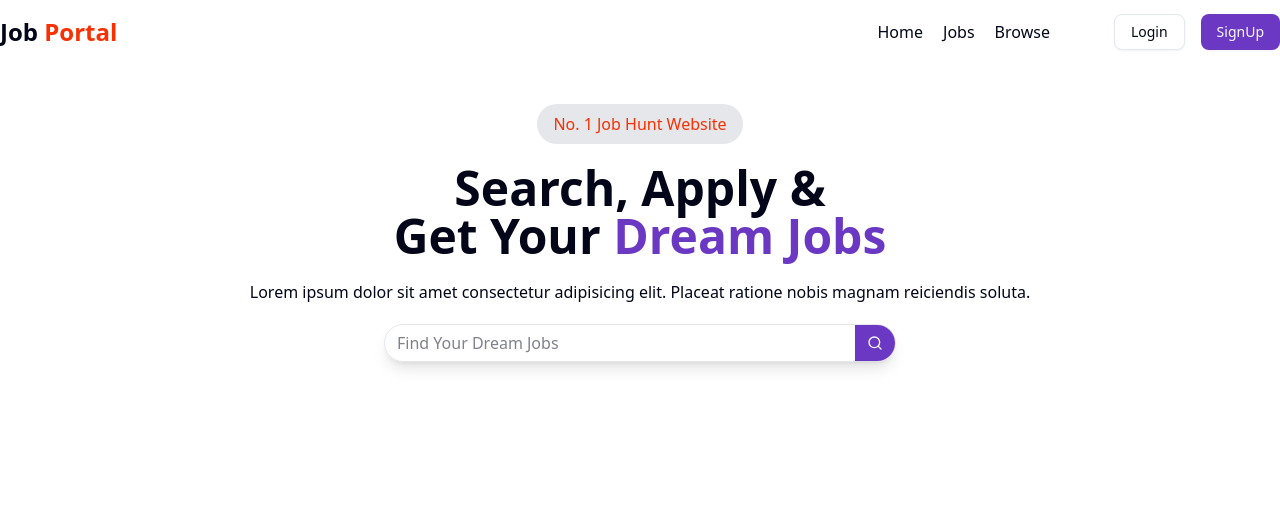
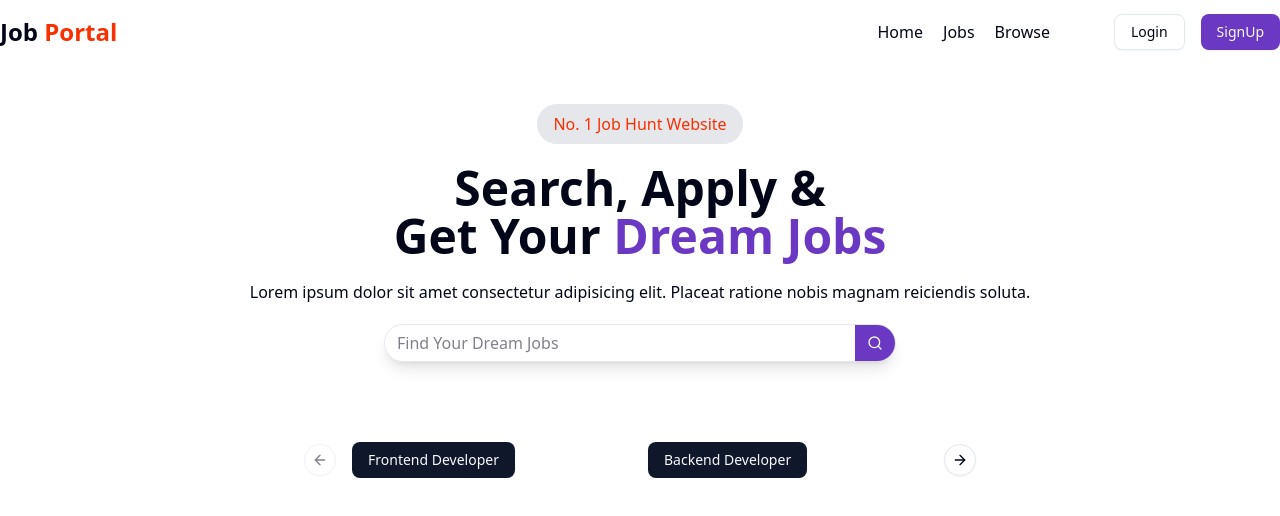
Before and after one commit to aman-singh78/jobPortal-frontend, a React (Vite) app: page / in a window 1280 px wide. Shown: the top 516 px of the page. Built offline with nearby package versions, Linux system fonts and the light colour scheme.

Commit message:
installed carousel from shadcn

```diff
--- a/package.json
+++ b/package.json
@@ -20,6 +20,7 @@
     "axios": "^1.11.0",
     "class-variance-authority": "^0.7.1",
     "clsx": "^2.1.1",
+    "embla-carousel-react": "^8.6.0",
     "lucide-react": "^0.533.0",
     "next-themes": "^0.4.6",
     "react": "^19.1.0",
--- a/src/components/CategoryCarousel.jsx
+++ b/src/components/CategoryCarousel.jsx
@@ -1,4 +1,12 @@
 import React from "react";
+import {
+  Carousel,
+  CarouselContent,
+  CarouselItem,
+  CarouselNext,
+  CarouselPrevious,
+} from "./ui/carousel";
+import { Button } from "./ui/button";
 
 const category = [
   "Frontend Developer",
@@ -9,7 +17,21 @@
 ];
 
 const CategoryCarousel = () => {
-  return <div></div>;
+  return (
+    <div>
+      <Carousel className="w-full max-w-xl mx-auto my-20">
+        <CarouselContent>
+          {category.map((cat, index) => (
+            <CarouselItem className="md:basis-1/2 lg-basis-1/3">
+              <Button>{cat}</Button>
+            </CarouselItem>
+          ))}
+        </CarouselContent>
+        <CarouselPrevious />
+        <CarouselNext />
+      </Carousel>
+    </div>
+  );
 };
 
 export default CategoryCarousel;
--- /dev/null
+++ b/src/components/ui/carousel.jsx
@@ -0,0 +1,194 @@
+import * as React from "react"
+import useEmblaCarousel from "embla-carousel-react";
+import { ArrowLeft, ArrowRight } from "lucide-react"
+
+import { cn } from "@/lib/utils"
+import { Button } from "@/components/ui/button"
+
+const CarouselContext = React.createContext(null)
+
+function useCarousel() {
+  const context = React.useContext(CarouselContext)
+
+  if (!context) {
+    throw new Error("useCarousel must be used within a <Carousel />")
+  }
+
+  return context
+}
+
+function Carousel({
+  orientation = "horizontal",
+  opts,
+  setApi,
+  plugins,
+  className,
+  children,
+  ...props
+}) {
+  const [carouselRef, api] = useEmblaCarousel({
+    ...opts,
+    axis: orientation === "horizontal" ? "x" : "y",
+  }, plugins)
+  const [canScrollPrev, setCanScrollPrev] = React.useState(false)
+  const [canScrollNext, setCanScrollNext] = React.useState(false)
+
+  const onSelect = React.useCallback((api) => {
+    if (!api) return
+    setCanScrollPrev(api.canScrollPrev())
+    setCanScrollNext(api.canScrollNext())
+  }, [])
+
+  const scrollPrev = React.useCallback(() => {
+    api?.scrollPrev()
+  }, [api])
+
+  const scrollNext = React.useCallback(() => {
+    api?.scrollNext()
+  }, [api])
+
+  const handleKeyDown = React.useCallback((event) => {
+    if (event.key === "ArrowLeft") {
+      event.preventDefault()
+      scrollPrev()
+    } else if (event.key === "ArrowRight") {
+      event.preventDefault()
+      scrollNext()
+    }
+  }, [scrollPrev, scrollNext])
+
+  React.useEffect(() => {
+    if (!api || !setApi) return
+    setApi(api)
+  }, [api, setApi])
+
+  React.useEffect(() => {
+    if (!api) return
+    onSelect(api)
+    api.on("reInit", onSelect)
+    api.on("select", onSelect)
+
+    return () => {
+      api?.off("select", onSelect)
+    };
+  }, [api, onSelect])
+
+  return (
+    <CarouselContext.Provider
+      value={{
+        carouselRef,
+        api: api,
+        opts,
+        orientation:
+          orientation || (opts?.axis === "y" ? "vertical" : "horizontal"),
+        scrollPrev,
+        scrollNext,
+        canScrollPrev,
+        canScrollNext,
+      }}>
+      <div
+        onKeyDownCapture={handleKeyDown}
+        className={cn("relative", className)}
+        role="region"
+        aria-roledescription="carousel"
+        data-slot="carousel"
+        {...props}>
+        {children}
+      </div>
+    </CarouselContext.Provider>
+  );
+}
+
+function CarouselContent({
+  className,
+  ...props
+}) {
+  const { carouselRef, orientation } = useCarousel()
+
+  return (
+    <div
+      ref={carouselRef}
+      className="overflow-hidden"
+      data-slot="carousel-content">
+      <div
+        className={cn(
+          "flex",
+          orientation === "horizontal" ? "-ml-4" : "-mt-4 flex-col",
+          className
+        )}
+        {...props} />
+    </div>
+  );
+}
+
+function CarouselItem({
+  className,
+  ...props
+}) {
+  const { orientation } = useCarousel()
+
+  return (
+    <div
+      role="group"
+      aria-roledescription="slide"
+      data-slot="carousel-item"
+      className={cn(
+        "min-w-0 shrink-0 grow-0 basis-full",
+        orientation === "horizontal" ? "pl-4" : "pt-4",
+        className
+      )}
+      {...props} />
+  );
+}
+
+function CarouselPrevious({
+  className,
+  variant = "outline",
+  size = "icon",
+  ...props
+}) {
+  const { orientation, scrollPrev, canScrollPrev } = useCarousel()
+
+  return (
+    <Button
+      data-slot="carousel-previous"
+      variant={variant}
+      size={size}
+      className={cn("absolute size-8 rounded-full", orientation === "horizontal"
+        ? "top-1/2 -left-12 -translate-y-1/2"
+        : "-top-12 left-1/2 -translate-x-1/2 rotate-90", className)}
+      disabled={!canScrollPrev}
+      onClick={scrollPrev}
+      {...props}>
+      <ArrowLeft />
+      <span className="sr-only">Previous slide</span>
+    </Button>
+  );
+}
+
+function CarouselNext({
+  className,
+  variant = "outline",
+  size = "icon",
+  ...props
+}) {
+  const { orientation, scrollNext, canScrollNext } = useCarousel()
+
+  return (
+    <Button
+      data-slot="carousel-next"
+      variant={variant}
+      size={size}
+      className={cn("absolute size-8 rounded-full", orientation === "horizontal"
+        ? "top-1/2 -right-12 -translate-y-1/2"
+        : "-bottom-12 left-1/2 -translate-x-1/2 rotate-90", className)}
+      disabled={!canScrollNext}
+      onClick={scrollNext}
+      {...props}>
+      <ArrowRight />
+      <span className="sr-only">Next slide</span>
+    </Button>
+  );
+}
+
+export { Carousel, CarouselContent, CarouselItem, CarouselPrevious, CarouselNext };
```
Also changed, not shown: 1 other file (tests, documents, lock files or other folders).
